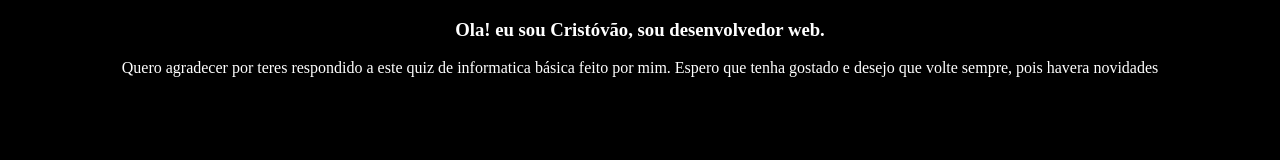
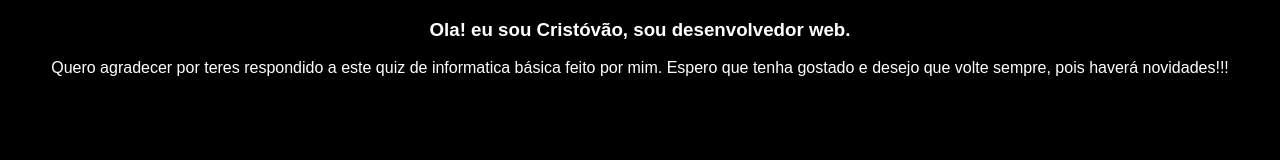
Before and after one commit to Cristovaodev/quiz.github.io, a plain HTML site: page redirect.html in a window 1280 px wide. Drawn offline with Linux system fonts and the light colour scheme.

Commit message:
Add files via upload

```diff
--- a/redirect.html
+++ b/redirect.html
@@ -10,13 +10,14 @@
       background: black;
       color: white;
       text-align: center;
+      font-family: arial;
     }
     </style>
     <script type="text/javascript" charset="utf-8">
 
-    document.write("<h3>Ola! eu sou Cristóvão, sou desenvolvedor web.</h3><p>Quero agradecer por teres respondido a este quiz de informatica básica feito por mim. Espero que tenha gostado e desejo que volte sempre, pois havera novidades</p>");
+    document.write("<h3>Ola! eu sou Cristóvão, sou desenvolvedor web.</h3><p>Quero agradecer por teres respondido a este quiz de informatica básica feito por mim. Espero que tenha gostado e desejo que volte sempre, pois haverá novidades!!!</p>");
     function mmm(){
-       var timer=setTimeout(mostrar,7000);
+       var timer=setTimeout(mostrar,10000);
 
       function mostrar(){
         window.location.href="index.html";
```
